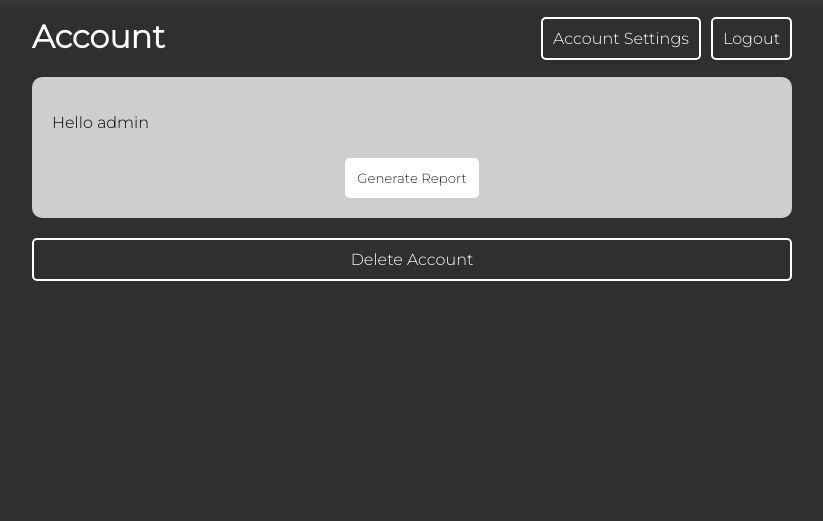
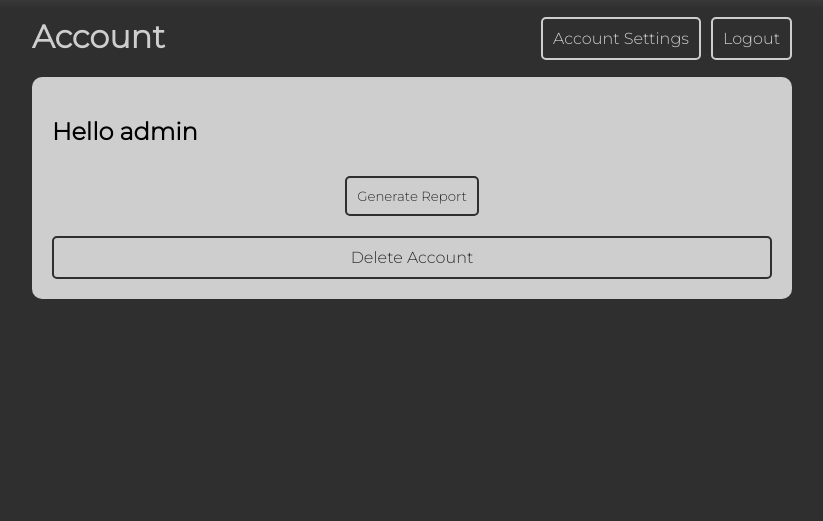
Before and after one commit to 406-Trades/406-Trades, a Flask app: page /account in a window 1280 px wide. Shown: the part 93-614 px from the top of the page, without its empty margins (228-1051 px from the left). Run offline with Flask 2, Linux system fonts and the light colour scheme; the visitor is signed in with stand-in values (Sample User, id 1).

Commit message:
Updated front end for account

```diff
--- a/static/styles/account.css
+++ b/static/styles/account.css
@@ -13,14 +13,16 @@
     padding: 20px;
     margin-top: 20px;
 }
-
+.account{
+    color:#CECECE
+}
 /* added CSS styles for the button */
 button.generate-report {
-    background-color: #fff;
+    background-color: #CECECE;
     color: rgb(47, 47, 47);
     padding: 10px;
     border-radius: 5px;
-    border: 2px solid #fff;
+    border: 2px solid rgb(47, 47, 47);
     cursor: pointer;
     margin-top: 10px;
     transition: all 0.3s ease-in-out;
@@ -28,7 +30,7 @@ button.generate-report {
 
 button.generate-report:hover {
     background-color: rgb(47, 47, 47);
-    color: #fff;
+    color: #CECECE;
 }
 
 h1 {
@@ -38,24 +40,24 @@ margin-top: 0;
 .logout {
 float: right;
 font-size: 16px;
-color: #fff;
+color: #CECECE;
 text-decoration: none;
-border: 2px solid #fff;
+border: 2px solid #CECECE;
 padding: 10px;
 border-radius: 5px;
 transition: all 0.3s ease-in-out;
 }
 
 .logout:hover {
-background-color: #fff;
+background-color: #CECECE;
 color: rgb(47, 47, 47);
 }
 
 .delete {
 font-size: 16px;
-color: #fff;
+color: rgb(47, 47, 47);
 text-decoration: none;
-border: 2px solid #fff;
+border: 2px solid rgb(47, 47, 47);
 padding: 10px;
 border-radius: 5px;
 transition: all 0.3s ease-in-out;
@@ -66,15 +68,15 @@ text-align: center;
 
 .delete:hover {
 background-color: #FF0000;
-color: rgb(47, 47, 47);
+color: rgb(255,255,0);
 }
 
 .settings {
 float: right;
 font-size: 16px;
-color: #fff;
+color: #CECECE;
 text-decoration: none;
-border: 2px solid #fff;
+border: 2px solid #CECECE;
 margin-right: 10px;
 padding: 10px;
 border-radius: 5px;
@@ -82,6 +84,6 @@ transition: all 0.3s ease-in-out;
 }
 
 .settings:hover {
-background-color: #fff;
+background-color: #CECECE;
 color: rgb(47, 47, 47);
 }
--- a/templates/account.html
+++ b/templates/account.html
@@ -11,21 +11,24 @@
 	<div class="container">
 		<a href="/logout" class="logout">Logout</a>
         <a href="/account_settings" class="settings">Account Settings</a>
-		<h1>Account</h1>
-        <form id ='form' method="GET">
-            <div class="container-box">
-                <!-- Modified this line -->
-                <p style="color: black;"> Hello {{ username }}</p>
+		<h1 class="account">Account</h1>
+        <div class="container-box">
+            <form id ='form' method="GET">
+            <!-- Modified this line -->
+                <h2 style="color: black;"> Hello {{ username }}</h2>
                 {% if error %}
                     <p id="error-msg">{{ error }}</p>
                 {% endif %}
+            </form>
+            <form action="/report" method="POST">
                 <div style="text-align: center;">
                     <!-- Modified this line -->
                     <button class="generate-report" type="submit">Generate Report</button>
                 </div>
+            </form>
+            <a href="/del_account" class="delete">Delete Account</a>
+
             </div>
-        </form>
-		<a href="/del_account" class="delete">Delete Account</a>
 	</div>
 </body>
 </html>
```
